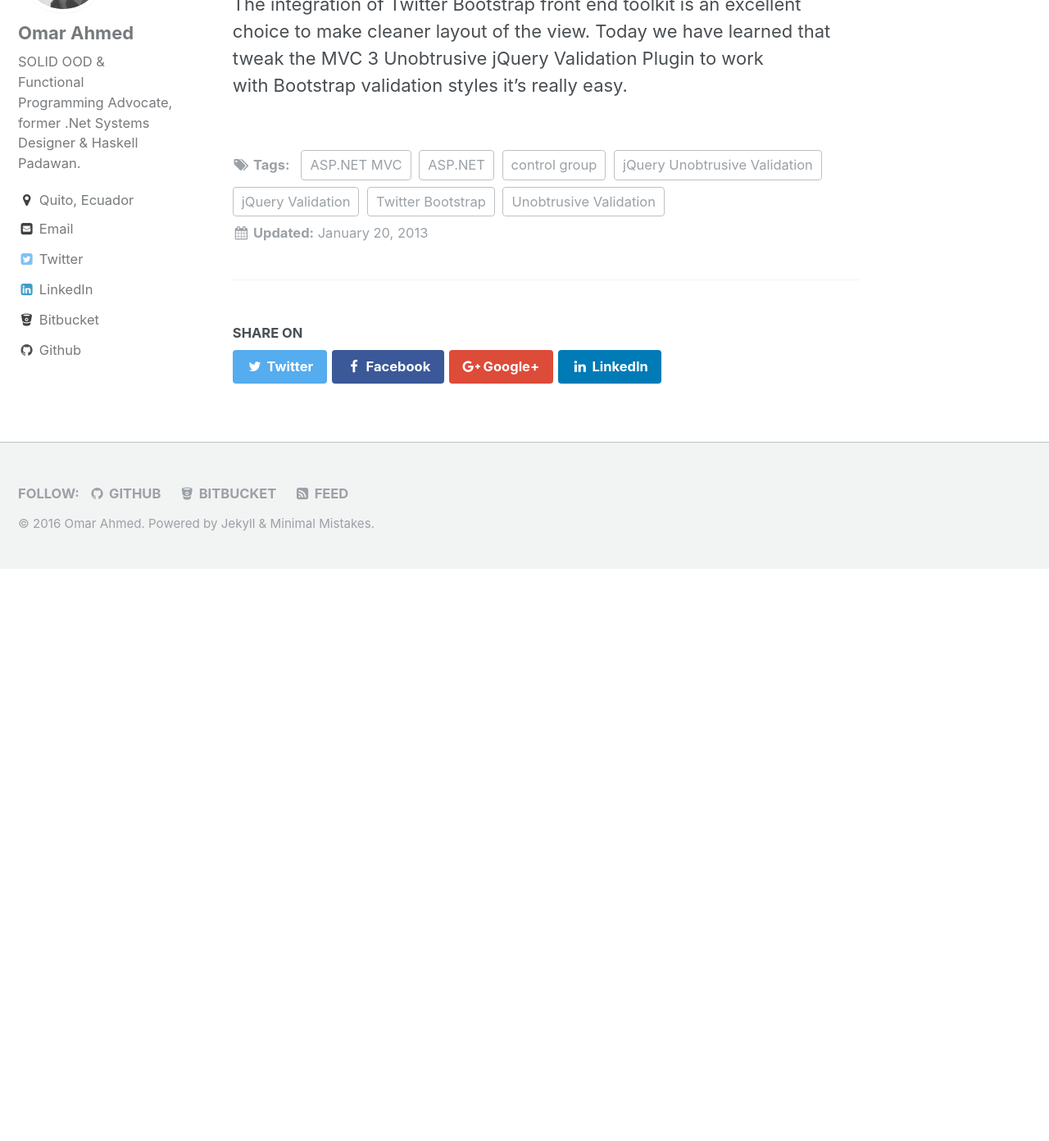
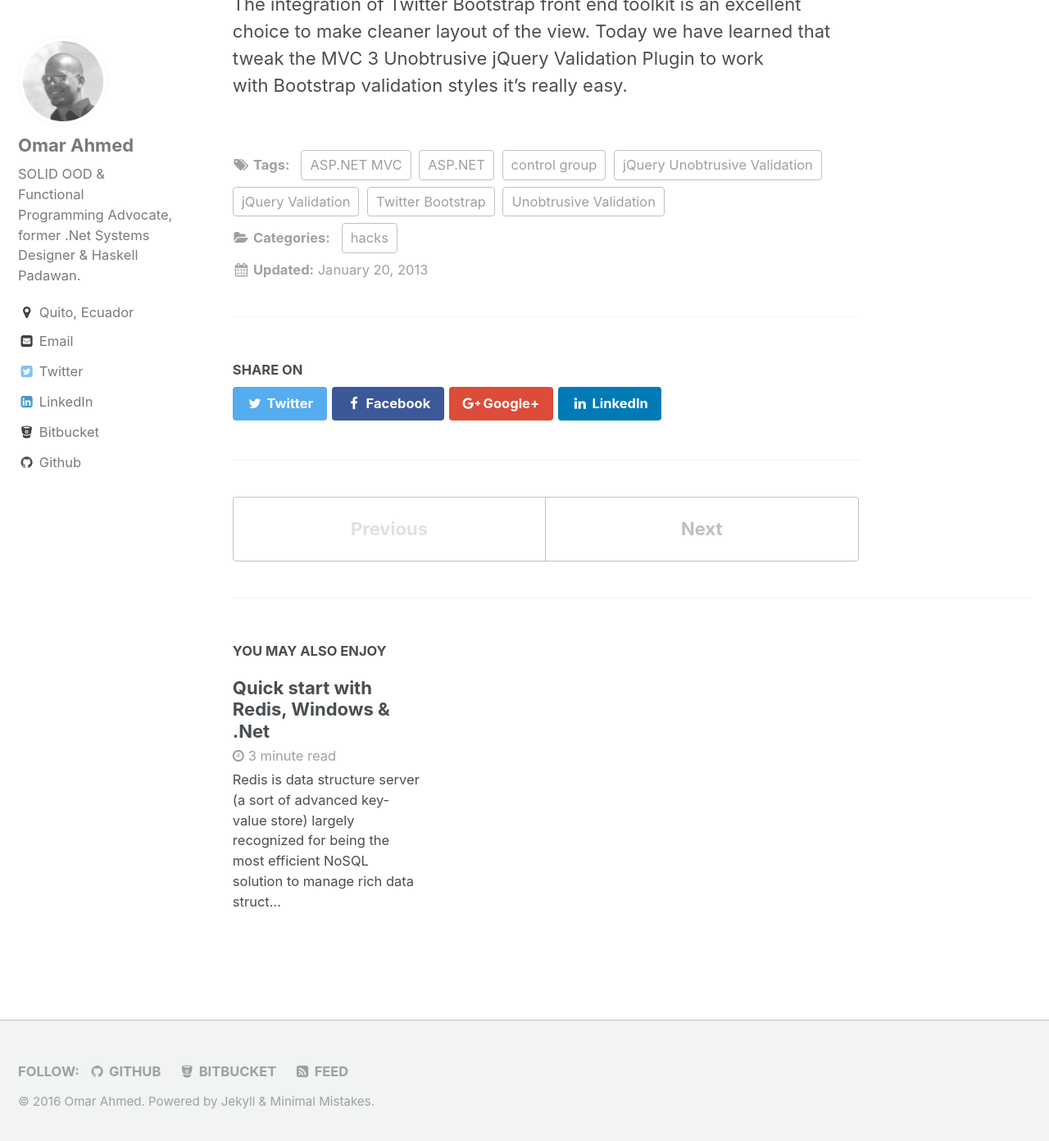
Before and after one commit to nebtrx/nebtrx.github.io, a Jekyll site: the page built from _posts/2013-01-20-asp-net-mvc3mvc4-unobtrusive-validation-with-twitter-bootstrap-style-views.md, in a window 1280 px wide and 1400 px high, scrolled down 3722 px. Shown: the top 1392 px of the window at 82% size. Built offline with Jekyll 4.4.1, drawn with Linux system fonts in a browser that asks for light colours; before the commit the page ends 4416 px from its top, so only the background shows below that; some of the changed lines change nothing that is shown.

Commit message:
Add second post

````diff
--- a/_posts/2013-01-20-asp-net-mvc3mvc4-unobtrusive-validation-with-twitter-bootstrap-style-views.md
+++ b/_posts/2013-01-20-asp-net-mvc3mvc4-unobtrusive-validation-with-twitter-bootstrap-style-views.md
@@ -1,5 +1,7 @@
 ---
 title: ASP.NET MVC3/MVC4 Unobtrusive Validation with Twitter Bootstrap style views
+categories:
+- hacks
 tags:
 - ASP.NET
 - ASP.NET MVC
--- /dev/null
+++ b/_posts/2013-03-04-quick-start-with-redis-windows-net.md
@@ -0,0 +1,43 @@
+---
+title: Quick start with Redis, Windows & .Net
+categories:
+- getting_started_with
+tags:
+- .Net
+- open source project
+- Redis
+- Redis Server
+- Windows
+---
+
+[Redis](http://redis.io/) is data structure server (a sort of advanced key-value store) largely recognized for being the most efficient NoSQL solution to manage rich data structures. For those who haven’t tried it and are familiar with [Memcached](http://memcached.org/), Redis is like a Memcached decorator with extra commands, extra data types(strings, lists, sets, sorted sets or hashes), extra speed (even more than 100 000 rps in some scenarios), nonvolatile persistence and, last but not less important, a huge ease of use. Redis flexibility and speed makes it a powerful tool that can be used extensively for building and scaling IT solutions as NoSQL storage, distributed cache system, and even as message queue solution. For a deep dive into Redis you should consider consulting its [documentation](http://code.google.com/p/redis/wiki/README)
+
+**Versions**
+Redis first development began in 2009 as a key value store by Salvatore Sanfilippo in order to improve the performance of an analytics product implemented by him. It grew in popularity after getting support from people and companies in the development community, as for example, VMware which is its actual sponsor. Redis is written in ANSI C and works in most POSIX systems like Linux, *BSD, OS X without external dependencies. Unfortunately there is no native support for Redis in Windows, so we depend on third party versions. So, the candidates are a couple of GitHub hosted open source project:
+• [MSOpenTech](https://github.com/MSOpenTech/redis)
+• [Windows 32 and x64 port of Redis server](https://github.com/dmajkic/redis)
+
+MSOpenTech recently become the Official Version Redis for Windows. It’s a good looking prototype still without a stable release but with a promising future. MSOpenTech took a lot from the other mentioned candidate, which is a quiet and older stable open source project run by Dušan Majkic (https://github.com/dmajkic, https://github.com/dmajkic/redis/) which has been for some time the most reliable port of Redis for Windows(I’m 90% sure also the unique until MSOpenTech). Also there is this [fork](https://github.com/rgl/redis) of Majkic’s project which lets you run Redis Server as a Windows Service and comes with Windows Installer. It was written by some guy which name I can infer from its [website](http://ruilopes.com/) but I prefer not to take the risk of put it here. So, as you may guess by now this is my favorite version (I didn’t include it as candidate for a being a fork of one of them). Plus!, the aka redis-server-for-lazy-ones-edition makes a perfect fit. The Windows Installer for 32/64 bits is available for download [here](http://ruilopes.com/redis-setup/).
+
+**Server Installation**
+As easy as double click the windows installer and get a server instance running on localhost under port 6379 as a service. The installer also makes room for a redis-cli client.
+
+**.Net Developing + Redis**
+In order to begin developing with Redis under .Net framework there are two main choices in the spotlight when the discussion goes about C# Redis Client Libraries.
+
+• Booksleve: It offers a fully pipelined, asynchronous, multiplexed and thread-safe access to Redis in busiest environments. For further info about it click [here](http://marcgravell.blogspot.com/2011/04/async-redis-await-booksleeve.html). BookSleeve is available via Nuget and you may install it from the Package Manager Console by typing:
+
+```
+PM> Install-Package BookSleve
+```
+
+• ServiceStack.Redis: Is an Open Source C# Redis client library based on [Miguel de Icaza](http://twitter.com/migueldeicaza) previous efforts with [redis-sharp](http://github.com/migueldeicaza/redis-sharp). ServiceStack.Redis propose different client connection managers so you can choose the proper one for multi-threaded applications scenarios as well as a variety of clients optimized for maximum efficiency and armed with layered functionality for a maximum developer productivity. The library is an independent project which lies inside the ServiceStack Web Services Framework, used in the stackoverflow’s web architecture, but can be used with or without it. Its huge and flexible API makes it the ideal option when dealing with large scale projects using Redis. ServiceStack.Redis is available at Nuget repositories and you may install it from the Package Manager Console by typing:
+
+```
+PM> Install-Package ServiceStack.Redis
+```
+
+**Summary**
+Redis is an incredible powerful and easy to learn technology which trades complex generic storage solutions for simplicity and stunning performance suitable for more specific solutions such as cache and NoSQL storage, and message queue as well. Unfortunately Windows doesn’t have the latest word on Redis because it isn’t officially supported by its developing team. This post tries to minimize the underlying distance of that fact for those who want make the jump. So, good luck and good jump, you won’t get killed trying it, that you can have it for sure.
+
+See you folks.
````
